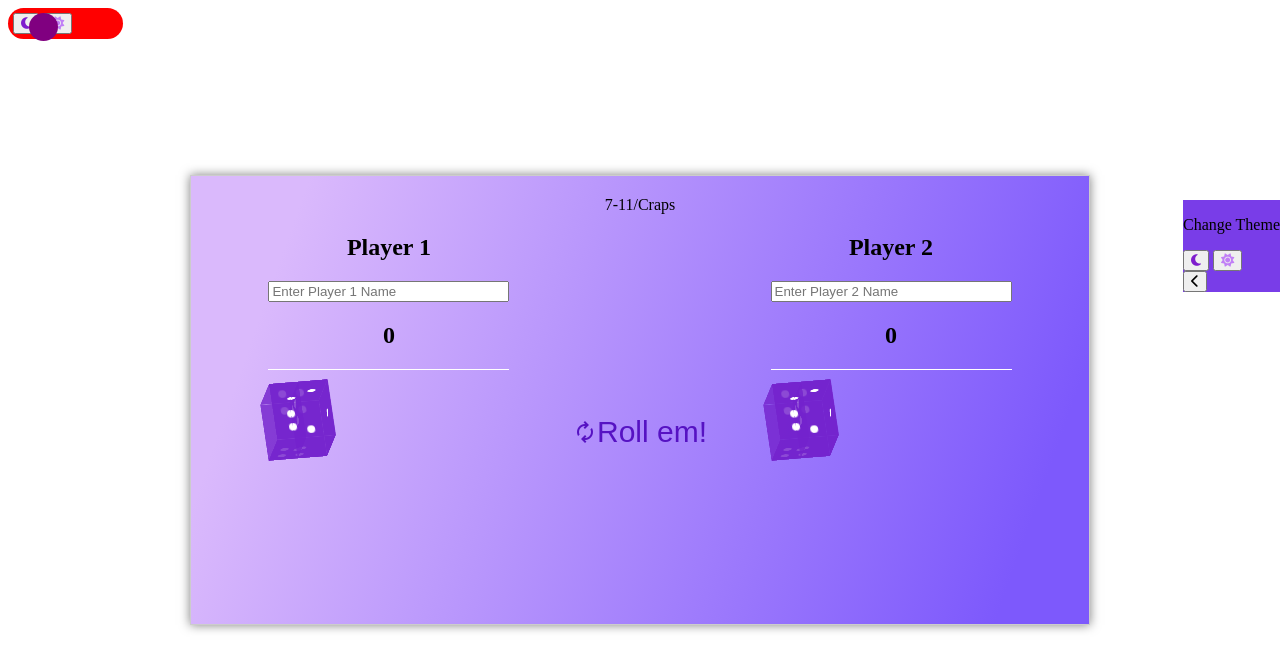
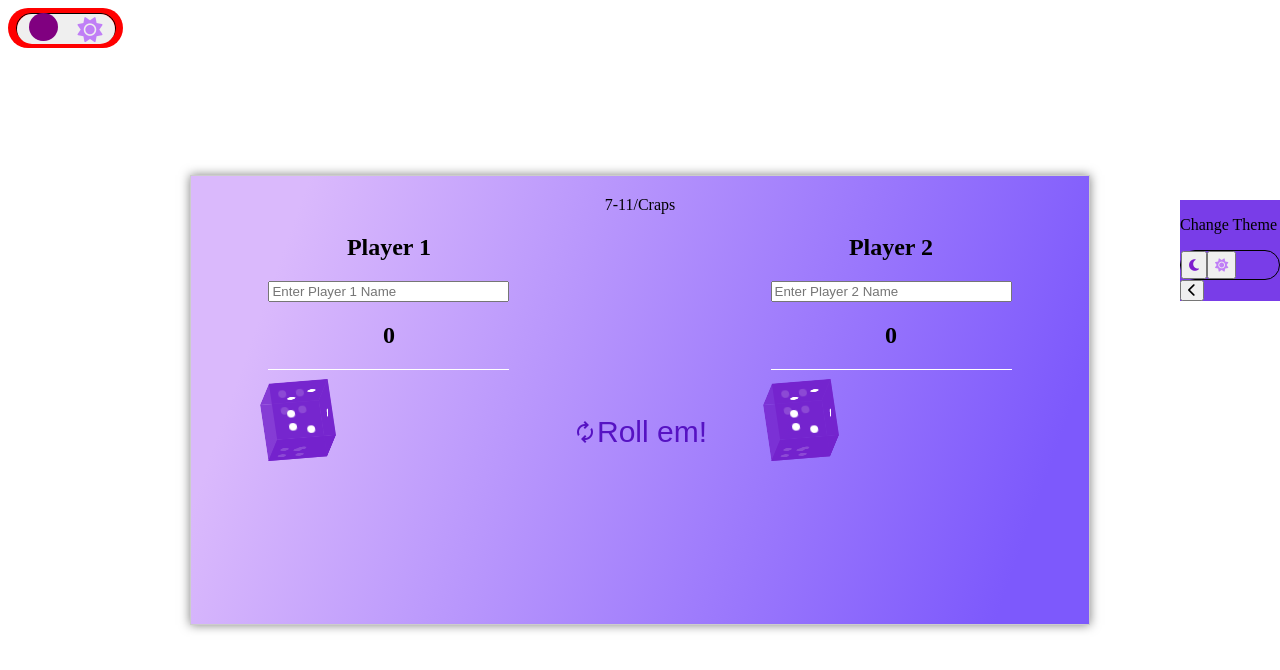
Before and after one commit to kamjohn777/7-11-2.0, a plain HTML site: page index.html in a window 1280 px wide. Drawn offline with nearby package versions, Linux system fonts and the light colour scheme.

Commit message:
updated html and css

```diff
--- a/index.html
+++ b/index.html
@@ -15,8 +15,8 @@
         <!-- this div is going to be empty and i'll use it as my circle that toggles -->
         <div class="circle-toggle light dark"></div>
         <div class="btn-toggle-container">
-            <button><i class="fas fa-moon" style="color: #7e1dcd;"></i></button>
-            <button><i class="fas fa-sun" style="color: #c07ff6;"></i></button>
+            <button class="dark-btn"><i id="moon-icon" class="fas fa-moon"></i></button>
+            <button class="light-btn"><i id="sun-icon" class="fas fa-sun"></i></button>
          </div>
     </div>
 </div>
--- a/styles.css
+++ b/styles.css
@@ -3,11 +3,14 @@
 }
 
 .alt-theme-container {
+    display: flex;
     max-width: 115px;
     background: red;
     padding: 5px;
     border-radius: 20px;
     margin: 0;
+    align-items: center;
+    justify-content: center;
 }
 
 .circle-toggle {
@@ -35,6 +38,42 @@
 
 .circle-toggle .dark {
     transform: translateX(1);
+}
+
+.btn-toggle-container {
+    display: flex;
+    border: 1px solid black;
+    border-radius: 20px;
+    width: 100px;
+    height: 30px;
+}
+
+.fa-moon {
+    color: #7e1dcd
+}
+
+.fa-sun {
+    color: #c07ff6
+}
+
+.btn-toggle-container .dark-btn {
+    border-top-left-radius: 20px;
+    border-bottom-left-radius: 20px;
+    border: none;
+    height: 30px;
+    width: 50%;
+}
+
+.btn-toggle-container .light-btn {
+    border-top-right-radius: 20px;
+    border-bottom-right-radius: 20px;
+    border: none;
+    height: 30px;
+    width: 50%;
+}
+
+#moon-icon, #sun-icon {
+    font-size: 25px;
 }
 
 .theme-container {
@@ -198,14 +237,43 @@
        }
     } */
 /* the sides go here bout to test */
-    #front {
-        /* Position dots within the front face */
+    /* #front {
         span:nth-child(1) { top: 12px; left: 12px; }
         span:nth-child(2) { top: 12px; right: 12px; }
         span:nth-child(3) { top: 26px; left: 12px; }
         span:nth-child(4) { top: 26px; right: 12px; }
         span:nth-child(5) { bottom: 12px; left: 12px; }
         span:nth-child(6) { bottom: 12px; right: 12px; }
+     } */
+     #front {
+        transform: rotateY(90deg) translateZ(30px);
+
+        .dot {
+           &:nth-child(1) {
+              top: 12px;
+              left: 12px;
+           }
+           &:nth-child(2) {
+              top: 12px;
+              right: 12px;
+           }
+           &:nth-child(3) {
+              top: 26px;
+              left: 26px;
+           }
+           &:nth-child(4) {
+              bottom: 12px;
+              left: 12px;
+           }
+           &:nth-child(5) {
+              bottom: 12px;
+              right: 12px;
+           }
+           &:nth-child(6) {
+            bottom: 14px;
+            right: 14px;
+           }
+        }
      }
     #back {
        transform: rotateX(180deg) translateZ(30px);
```
